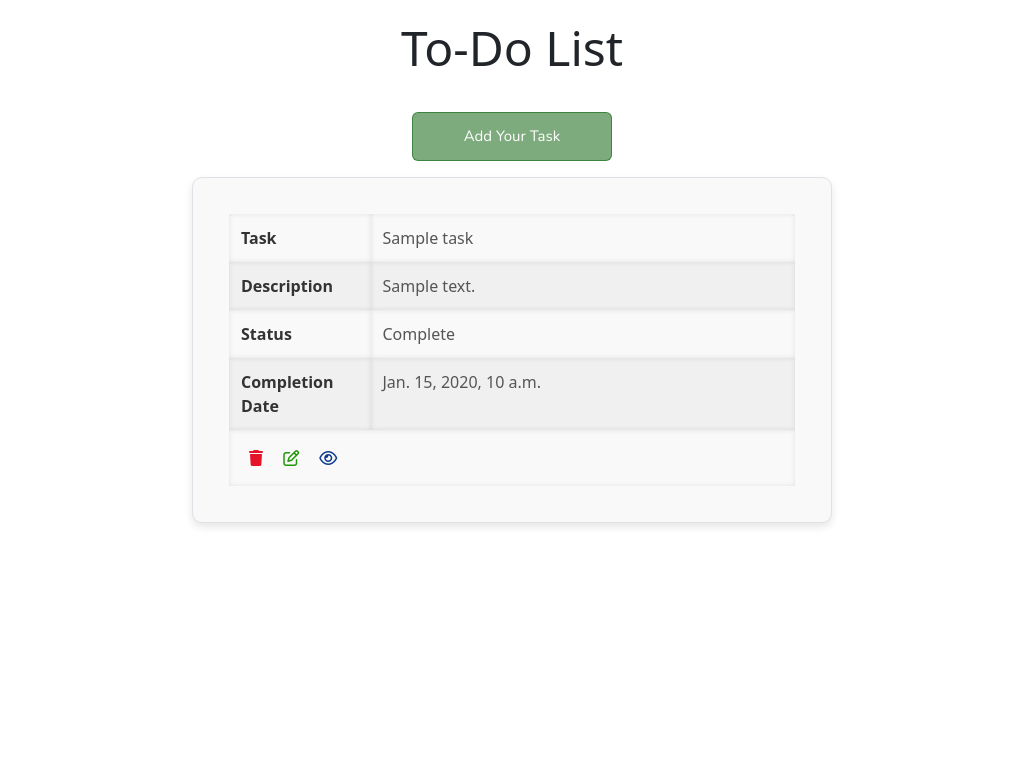
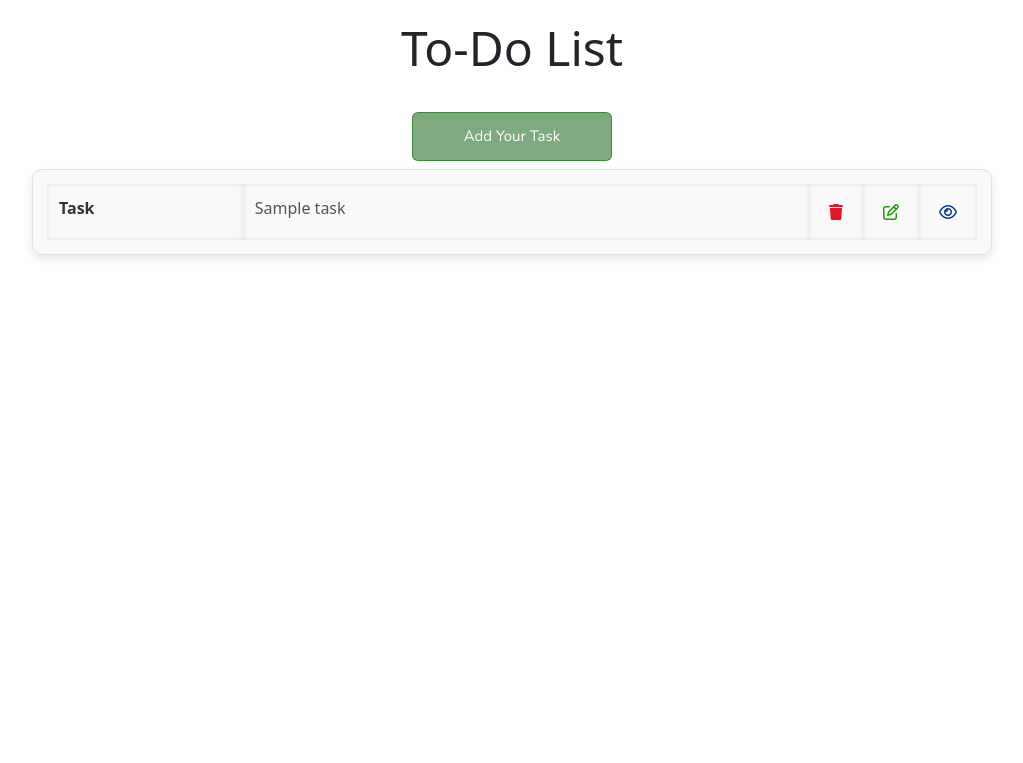
Before and after one commit to Dhruvisha2003/To-Do-List-Django, a Django app: page / in a window 1280 px wide. Shown: the top 763 px of the page, without its empty margins (128-1151 px from the left). Run offline with Django 5.2, Linux system fonts and the light colour scheme; tables that the repository leaves empty hold one stand-in row (values such as "Sample post"); some libraries are stand-ins or nearby versions.

Commit message:
almost done

```diff
--- a/ToDo/settings.py
+++ b/ToDo/settings.py
@@ -79,7 +79,7 @@ DATABASES = {
         'ENGINE': 'django.db.backends.postgresql_psycopg2',
         'NAME': 'todo_list',
         'USER': 'postgres',
-        'PASSWORD': 'root',
+        'PASSWORD': 'dhruvi',
         'HOST': 'localhost',
         'PORT': '5432',
     }
@@ -114,7 +114,7 @@ TIME_ZONE = 'UTC'
 
 USE_I18N = True
 
-USE_TZ = True
+USE_TZ =True
 
 
 # Static files (CSS, JavaScript, Images)
--- a/app1/static/style.css
+++ b/app1/static/style.css
@@ -40,7 +40,7 @@ input[type="text"]{
     background-color: #f9f9f9;
     border-radius: 10px;
     box-shadow: 0 4px 8px rgba(0, 0, 0, 0.1);
-    padding: 20px;
+    padding: 10px;
   }
 
   .styled-table {
--- a/app1/templates/index.html
+++ b/app1/templates/index.html
@@ -26,14 +26,26 @@
 
       {% for i in data %}
       <div class="flex justify-center">
-        <div class="border border-black mt-3 w-2/4 styled-div">
-          <div class="p-3">
+        <div class="border border-black mt-2 w-3/4 styled-div">
+          <div class="p-1">
             <table class="styled-table">
               <tr>
                 <td class="label">Task</td>
                 <td class="value">{{i.title}}</td>
+                <td class="value">
+                  <form action="" style="display:inline;">
+                    {% csrf_token %}
+                    <a href="{% url 'delete_task' i.id %}" ><i class="fa-solid fa-trash m-2"
+                        style="color: #e61429;"></i></a>
+                  </form>
+                  </td>
+                  <td><a href="{% url 'edit_task' i.id %}"><i class="fa-regular fa-pen-to-square m-2"
+                    style="color: #1f9707;"></i></a></td>
+                  <td><a href="{% url 'view_task' i.id %}"><i class="fa-regular fa-eye m-2" style="color: #0d3c8c;"></i></a></td>
+
+                </td>
               </tr>
-              <tr>
+              <!-- <tr>
                 <td class="label">Description</td>
                 <td class="value">{{i.desc}}</td>
               </tr>
@@ -46,19 +58,9 @@
               <tr>
                 <td class="label">Completion Date</td>
                 <td class="value">{{i.completion_date}}</td>
-              </tr>
+              </tr> -->
               <tr>
-                <td colspan="2" class="value">
-                  <form action="" style="display:inline;">
-                    {% csrf_token %}
-                    <a href="{% url 'delete_task' i.id %}" ><i class="fa-solid fa-trash m-2"
-                        style="color: #e61429;"></i></a>
-                  </form>
 
-                  <a href="{% url 'edit_task' i.id %}"><i class="fa-regular fa-pen-to-square m-2"
-                      style="color: #1f9707;"></i></a>
-                  <a href="{% url 'view_task' i.id %}"><i class="fa-regular fa-eye m-2" style="color: #0d3c8c;"></i></a>
-                </td>
               </tr>
             </table>
           </div>
--- a/app1/views.py
+++ b/app1/views.py
@@ -2,6 +2,7 @@ from django.shortcuts import *
 from .models import todo_task
 from django.contrib import messages
 
+# Create your views here.
 
 def home(request):
     data = todo_task.objects.all()
@@ -25,6 +26,7 @@ def addTask(request):
 
     return render(request,'add.html')
 
+
 def delete_task(request, id):
     item = todo_task.objects.get(id=id)
 
@@ -32,10 +34,10 @@ def delete_task(request, id):
         if request.POST.get("confirm") == "yes":
             item.delete()
             return redirect('home')
-
         return redirect('home')
 
     return render(request, 'delete.html', {'item': item})
+
 
 def editTask(request, id):
     task = todo_task.objects.get(id=id)
@@ -52,15 +54,13 @@ def editTask(request, id):
 
         elif status != 'Complete':
             completion_date = None
-
         task.title = title
         task.desc = desc
         task.status = status
         task.completion_date = completion_date
 
         task.save()
-
-        messages.success(request,'Your Task has been Updated')
+        messages.success(request,'Your Task Has been Updated')
         return redirect('edit_task', id=task.id)
     return render(request, 'edit.html', {'task': task})
 
```
